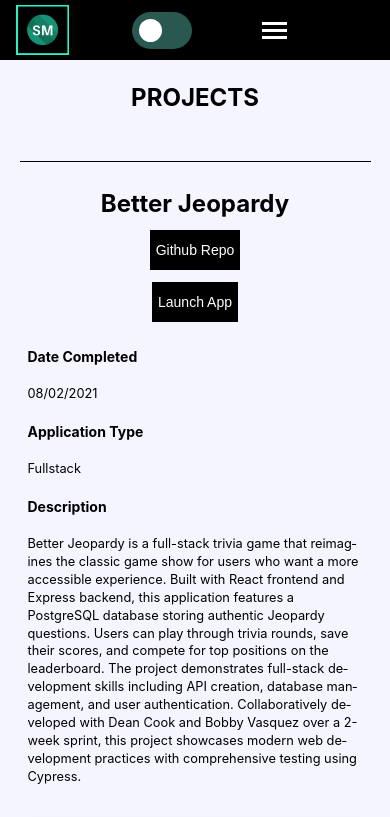
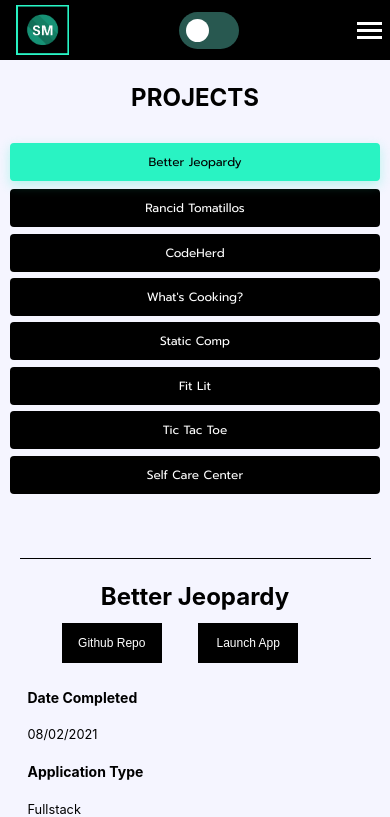
Before and after one commit to shawnmcmahon/portfolio, a React (Create React App) app: page /portfolio in a window 390 px wide. Shown: the top 817 px of the page. Built offline with nearby package versions, Linux system fonts and the light colour scheme.

Commit message:
Fix mobile menu sizing issues

```diff
--- a/src/Components/Header/Header.js
+++ b/src/Components/Header/Header.js
@@ -38,17 +38,14 @@ const Header = ({ pageMode, pageDesign, handleModeSwitch, handleDesignSwitch, to
         </div>
 
         {/* Mobile Toggle Switch - Shows on small screens */}
-        {window.innerWidth <= 650 &&
         <div className="mobile-switch-container">
           <label className="switch-wrap switch-html">
             <input type="checkbox" value={pageMode} onChange={toggleTheme} checked={pageMode === "Dark Mode" ? true : false}/>
             <div className="switch"></div>
           </label>
         </div>
-        }
 
         {/* Hamburger Menu Button - Shows on mobile/tablet */}
-        {window.innerWidth <= 768 &&
         <button
           className={`hamburger${mobileMenuOpen ? ' hamburger-active' : ''}`}
           onClick={toggleMobileMenu}
@@ -59,20 +56,15 @@ const Header = ({ pageMode, pageDesign, handleModeSwitch, handleDesignSwitch, to
           <span className="hamburger-line"></span>
           <span className="hamburger-line"></span>
         </button>
-        }
 
-        <div className={`button-container${window.innerWidth > 768 ? ' desktop-nav' : ''}`}>
+        <div className="button-container desktop-nav">
           {/* Desktop Toggle Switch */}
-          {window.innerWidth > 650 &&
           <label className="switch-wrap switch-html">
             <input type="checkbox" value={pageMode} onChange={toggleTheme} checked={pageMode === "Dark Mode" ? true : false}/>
             <div className="switch"></div>
           </label>
-          }
 
           {/* Desktop Navigation - Hidden on mobile/tablet */}
-          {window.innerWidth > 768 &&
-            <>
           <ScrollLink smooth to="/#about">
             <button className="nav-button">About</button>
           </ScrollLink>
@@ -82,8 +74,6 @@ const Header = ({ pageMode, pageDesign, handleModeSwitch, handleDesignSwitch, to
           <ScrollLink to="/contact/#contact">
             <button className="nav-button">Contact</button>
           </ScrollLink>
-            </>
-          }
         </div>
       </nav>
 
--- a/src/Components/Portfolio/Portfolio.js
+++ b/src/Components/Portfolio/Portfolio.js
@@ -34,6 +34,7 @@ import findStyleAndDesign from '../../findStyleAndDesign.js';
 
 
 const Portfolio = ({ pageMode, pageDesign }) => {
+  const [currentProjectIndex, setCurrentProjectIndex] = useState(0);
   const [portfolio] = useState([
     {
         number: 1,
@@ -157,25 +158,40 @@ const Portfolio = ({ pageMode, pageDesign }) => {
 }
 ])
 
+  const handleProjectNavigation = (index) => {
+    setCurrentProjectIndex(index);
+  };
 
-  const projectPreviews = portfolio.map((currentProject, index) => {
-    return (
-      <Project
-        project={currentProject}
-        key={index}
-        pageMode={pageMode}
-        pageDesign={pageDesign}
-      />
-    )
-  })
+  const currentProject = portfolio[currentProjectIndex];
 
   return (
     <section className={findStyleAndDesign(pageMode, pageDesign, "projects-outter")} id="projects">
         <h2 className="portfolio-title">PROJECTS</h2>
-        {/* <p className={pageMode === "Light Mode" ? " accent-text-light warning " : "accent-text-dark warning"}>(Please be patient while Heroku launches the application)</p> */}
-          <div className='portfolio-container'>
-            {!!portfolio && projectPreviews}
-          </div>
+
+        {/* Project Navigation */}
+        <div className="project-navigation">
+          {portfolio.map((project, index) => (
+            <button
+              key={index}
+              onClick={() => handleProjectNavigation(index)}
+              className={`project-nav-button ${currentProjectIndex === index ? 'active' : ''} ${pageMode === "Light Mode" ? "light-mode-button" : "dark-mode-button"}`}
+            >
+              {project.title}
+            </button>
+          ))}
+        </div>
+
+        {/* Current Project Display */}
+        <div className='portfolio-container'>
+          {currentProject && (
+            <Project
+              project={currentProject}
+              key={currentProjectIndex}
+              pageMode={pageMode}
+              pageDesign={pageDesign}
+            />
+          )}
+        </div>
     </section>
   );
 }
--- a/src/styles/desktop/Header.scss
+++ b/src/styles/desktop/Header.scss
@@ -146,7 +146,7 @@ a, a:hover, a:focus, a:active {
   display: none;
   margin: 0 !important;
 
-  @media (max-width: 991px) {
+  @media (max-width: 768px) {
     display: flex;
     align-items: center;
   }
@@ -167,7 +167,7 @@ a, a:hover, a:focus, a:active {
   padding: 0;
   transition: all 0.3s ease;
 
-  @media (max-width: 991px) {
+  @media (max-width: 768px) {
     display: flex;
   }
 
@@ -217,7 +217,7 @@ a, a:hover, a:focus, a:active {
   margin: 0 !important;
   padding: 0;
 
-  @media (max-width: 991px) {
+  @media (max-width: 768px) {
     display: none;
   }
 
--- a/src/styles/desktop/Portfolio.scss
+++ b/src/styles/desktop/Portfolio.scss
@@ -17,6 +17,93 @@
   text-align: center;
   font-size: clamp(1.5rem, 5vw, 2.5rem);
   line-height: 1.2;
+}
+
+/* Project Navigation - Responsive Layout:
+   - Large screens (1201px+): 1 line with 8 buttons
+   - Medium screens (769-1200px): 2 lines with 4 buttons each
+   - Small screens (481-768px): 4 lines with 2 buttons each
+   - Very small screens (≤480px): 8 lines with 1 button each (stacked)
+*/
+.project-navigation {
+  width: 100%;
+  max-width: 95%;
+  display: flex;
+  flex-wrap: wrap;
+  justify-content: center;
+  gap: 0.4rem;
+  margin: 1rem auto 2rem auto;
+
+  @include tablet-up {
+    max-width: 90%;
+    gap: 0.5rem;
+  }
+
+  @include desktop-up {
+    max-width: 85%;
+    gap: 0.6rem;
+  }
+
+  @include large-desktop-up {
+    max-width: 1200px;
+    gap: 0.75rem;
+  }
+}
+
+.project-nav-button {
+  font-family: 'Prompt', sans-serif;
+  font-size: clamp(0.65rem, 2vw, 0.8rem);
+  font-weight: 500;
+  padding: 0.4rem 0.6rem;
+  border: 2px solid transparent;
+  border-radius: 4px;
+  cursor: pointer;
+  transition: all 0.3s ease;
+  text-align: center;
+  white-space: nowrap;
+  flex: 1 1 auto;
+  min-width: 0;
+
+  /* Very small screens: 1 button per line (stacked) */
+  @media screen and (max-width: 480px) {
+    flex: 1 1 100%;
+    font-size: 0.75rem;
+    padding: 0.5rem 0.75rem;
+  }
+
+  /* Small screens: 2 buttons per line (4 lines of 2) */
+  @media screen and (min-width: 481px) and (max-width: 768px) {
+    flex: 1 1 calc(50% - 0.2rem);
+    font-size: 0.7rem;
+    padding: 0.45rem 0.65rem;
+  }
+
+  /* Medium screens: 4 buttons per line (2 lines of 4) */
+  @media screen and (min-width: 769px) and (max-width: 1200px) {
+    flex: 1 1 calc(25% - 0.45rem);
+    font-size: 0.75rem;
+    padding: 0.5rem 0.75rem;
+  }
+
+  /* Large screens: 8 buttons per line (1 line) */
+  @media screen and (min-width: 1201px) {
+    flex: 1 1 calc(12.5% - 0.67rem);
+    font-size: 0.8rem;
+    padding: 0.55rem 0.8rem;
+  }
+
+  &:hover {
+    transform: translateY(-2px);
+    box-shadow: 0 4px 8px rgba(0, 0, 0, 0.2);
+  }
+
+  &.active {
+    border-color: $seaGreen;
+    background-color: $seaGreen !important;
+    color: $black !important;
+    transform: translateY(-2px);
+    box-shadow: 0 4px 12px rgba($seaGreen, 0.3);
+  }
 }
 
 .portfolio-container {
@@ -98,6 +185,8 @@
   }
 }
 
+
+
 /* Print Styles */
 @media print {
   .projects-outter {
@@ -109,4 +198,8 @@
     margin: 1rem 0;
     font-size: 1.5rem;
   }
+
+  .project-navigation {
+    display: none;
+  }
 }
--- a/src/styles/desktop/Project.scss
+++ b/src/styles/desktop/Project.scss
@@ -315,17 +315,34 @@
   }
 }
 
-/* Mobile-specific adjustments */
-@media screen and (max-width: 576px) {
+/* Mobile and Tablet adjustments */
+@media screen and (max-width: 768px) {
   .project-button-container {
-    flex-direction: column;
+    flex-direction: row;
+    justify-content: center;
     align-items: center;
-    gap: 0.75rem;
+    gap: 0.5rem;
+    flex-wrap: nowrap;
   }
 
   .project-button {
-    width: 100%;
-    max-width: 200px;
+    flex: 1;
+    max-width: 45%;
+    min-width: 120px;
+    font-size: clamp(0.75rem, 2.5vw, 0.875rem);
+  }
+}
+
+/* Very small mobile adjustments */
+@media screen and (max-width: 480px) {
+  .project-button-container {
+    gap: 0.4rem;
+  }
+
+  .project-button {
+    min-width: 100px;
+    font-size: 0.75rem;
+    padding: 0.5rem 0.25rem;
   }
 
   .thumbnail-container {
@@ -339,6 +356,11 @@
 
   .thumbnail-label {
     font-size: 0.75rem;
+  }
+
+  .project-title {
+    text-align: center;
+    margin-top: 0.25rem;
   }
 }
 
```
Lines whose indentation alone changed are shown as unchanged.
